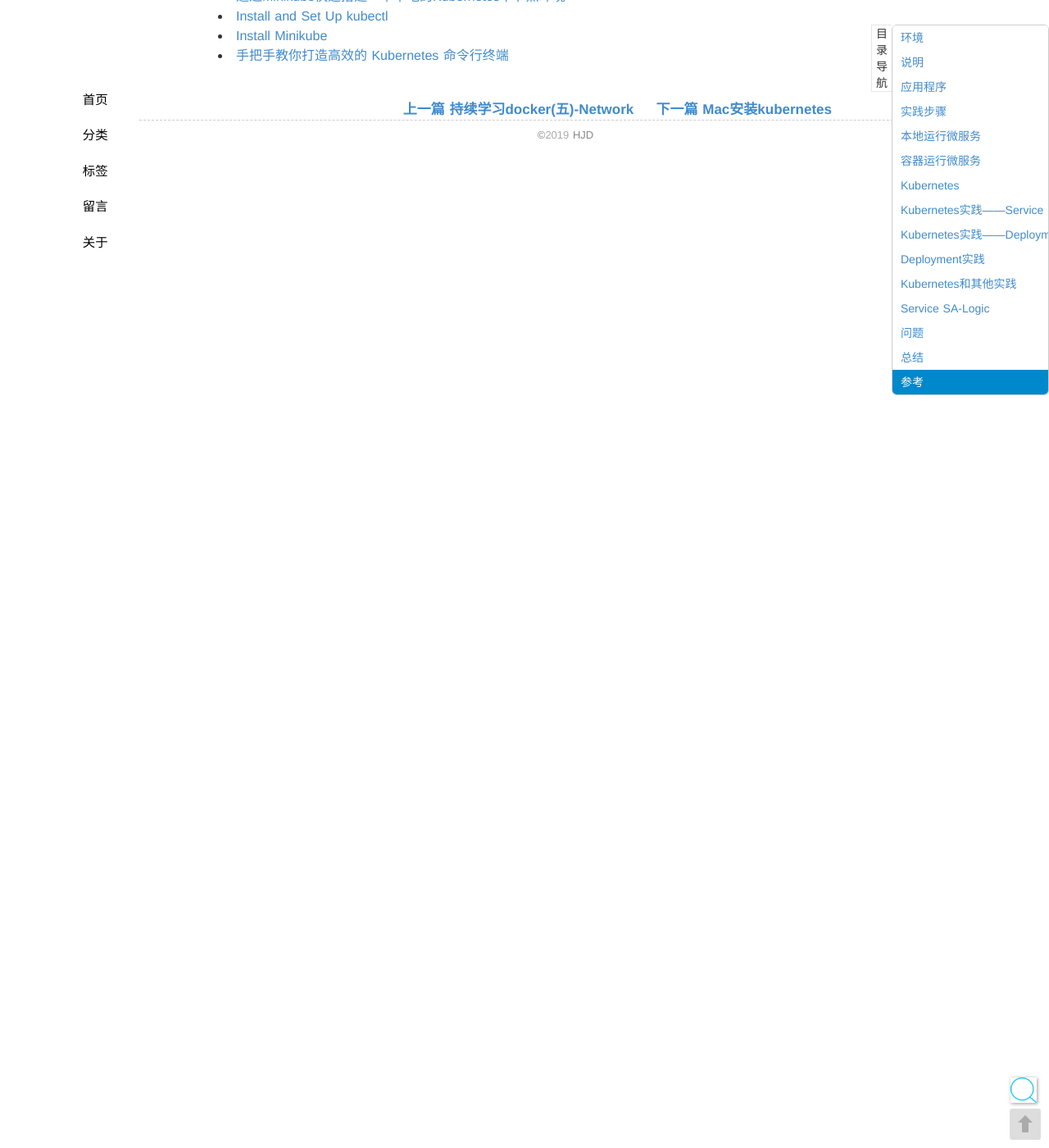
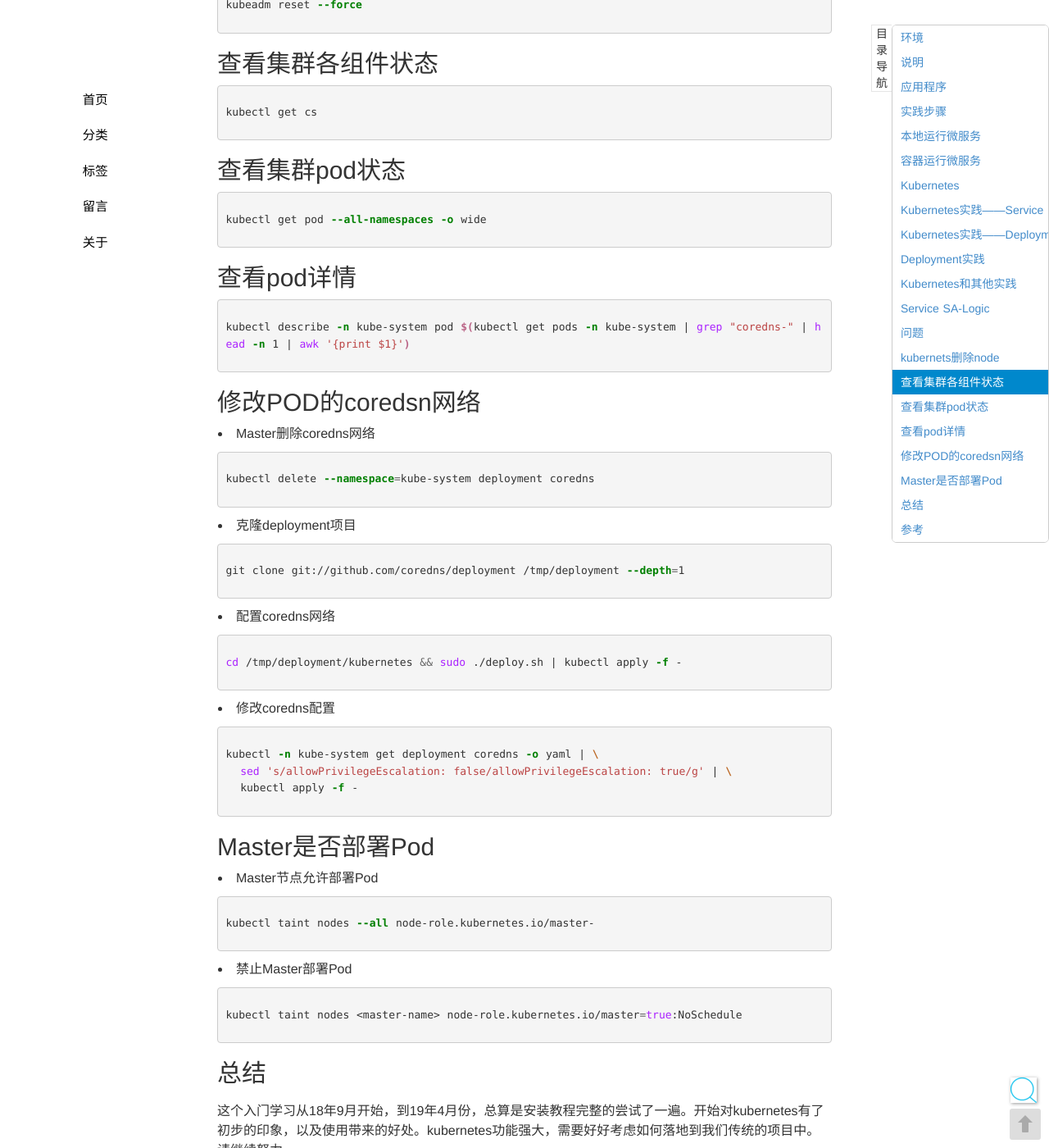
Before and after one commit to seekplum/seekplum.github.io, a Jekyll site: the page built from _posts/2018-09-17-kubernetes-introduction.md, in a window 1280 px wide and 1400 px high, scrolled down 22477 px. Shown: the whole window at 82% size. Built offline with Jekyll 4.4.1, drawn with Linux system fonts in a browser that asks for light colours; comment, search, counter and statistics services are not loaded; some of the changed text lies outside the part shown.

Commit message:
MOD: k8s常用命令

````diff
--- a/_posts/2018-09-17-kubernetes-introduction.md
+++ b/_posts/2018-09-17-kubernetes-introduction.md
@@ -786,6 +786,82 @@ kubectl apply -f sa-frontend-deployment.yaml
 
 ![最终项目架构](/static/images/docker/sa-fronntend-logic-webapp.png)
 
+## kubernets删除node
+
+* Master上执行
+
+```bash
+kubectl drain ubuntu3 --delete-local-data --force --ignore-daemonsets
+
+kubectl delete node ubuntu3
+```
+
+* 被删除节点执行
+
+```bash
+kubeadm reset --force
+```
+
+## 查看集群各组件状态
+
+```bash
+kubectl get cs
+```
+
+## 查看集群pod状态
+
+```bash
+kubectl get pod --all-namespaces -o wide
+```
+
+## 查看pod详情
+
+```bash
+kubectl describe -n kube-system pod $(kubectl get pods -n kube-system | grep "coredns-" | head -n 1 | awk '{print $1}')
+```
+
+## 修改POD的coredsn网络
+
+* Master删除coredns网络
+
+```bash
+kubectl delete --namespace=kube-system deployment coredns
+```
+
+* 克隆deployment项目
+
+```bash
+git clone git://github.com/coredns/deployment /tmp/deployment --depth=1
+```
+
+* 配置coredns网络
+
+```bash
+cd /tmp/deployment/kubernetes && sudo ./deploy.sh | kubectl apply -f -
+```
+
+* 修改coredns配置
+
+```bash
+kubectl -n kube-system get deployment coredns -o yaml | \
+  sed 's/allowPrivilegeEscalation: false/allowPrivilegeEscalation: true/g' | \
+  kubectl apply -f -
+```
+
+## Master是否部署Pod
+
+* Master节点允许部署Pod
+
+```bash
+kubectl taint nodes --all node-role.kubernetes.io/master-
+```
+
+* 禁止Master部署Pod
+
+```bash
+kubectl taint nodes <master-name> node-role.kubernetes.io/master=true:NoSchedule
+```
+
 ## 总结
 
 这个入门学习从18年9月开始，到19年4月份，总算是安装教程完整的尝试了一遍。开始对kubernetes有了初步的印象，以及使用带来的好处。kubernetes功能强大，需要好好考虑如何落地到我们传统的项目中。请继续努力。
````
Also changed, not shown: _posts/2018-04-13-ansible.md (+6 -0 lines), _posts/2018-05-28-docker-use.md (+6 -0 lines).
